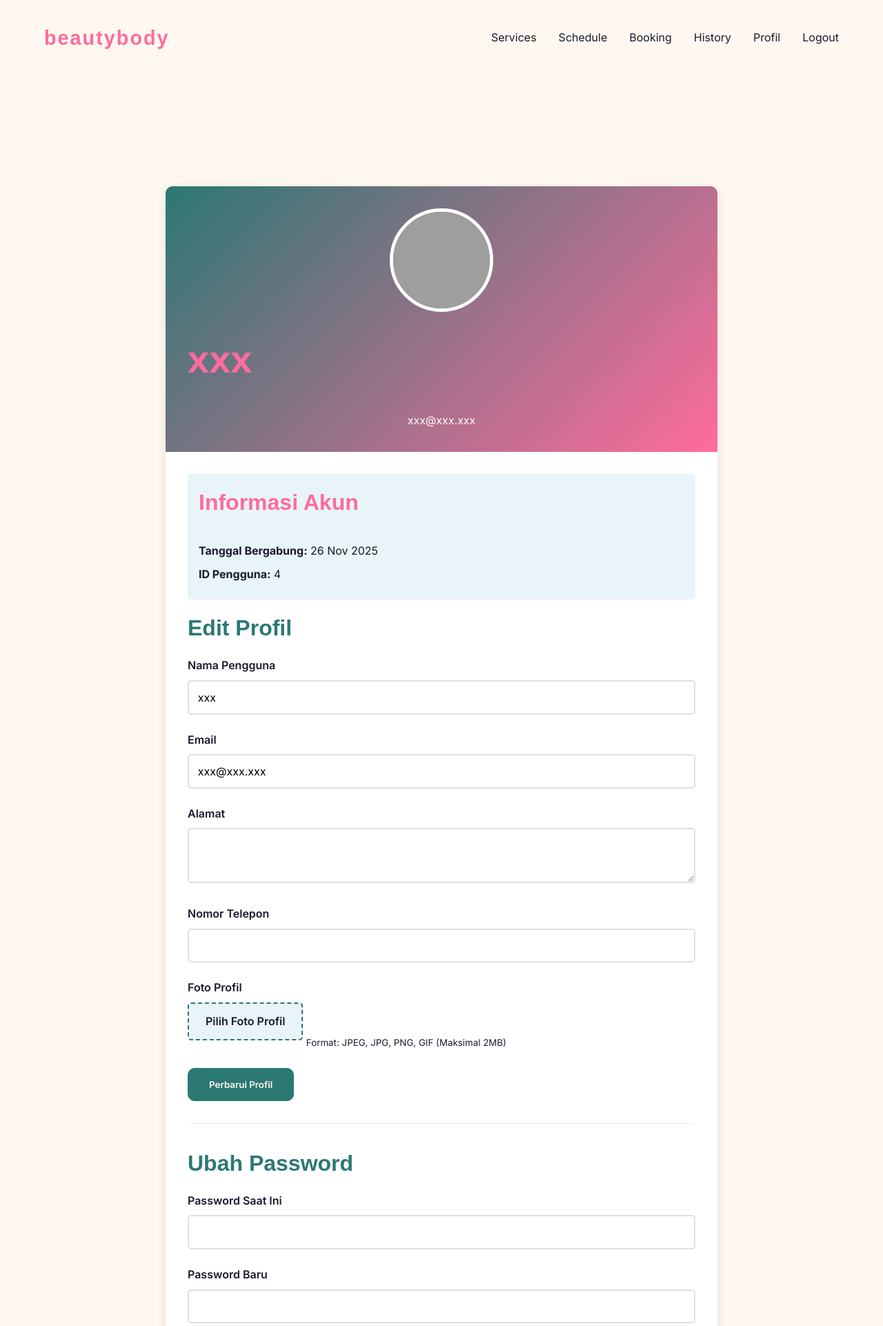
After one commit to cipluk4n/website_bodycare, a PHP site: page /profil_user.php in a window 1280 px wide. The commit adds this page. Shown: the top 1922 px of the page at 69% size. Run offline with PHP 8.4, Linux system fonts and the light colour scheme; a user stored in the database is signed in; data comes from the database, SQL or seed files in the repository; grey boxes are pictures that could not be loaded.

Commit message:
Add profile page

```diff
--- a/beautybody/beautybody/booking.php
+++ b/beautybody/beautybody/booking.php
@@ -315,6 +315,7 @@ function getAvailableTimeSlots($connection, $date, $treatment_id)
                 <a href="./booking.php" class="active">Booking</a>
                 <?php if (isset($_SESSION['email'])) { ?>
                     <a href="dashboard.php#history">History</a>
+                    <a href="profil_user.php">Profil</a>
                     <a href="./auth/logout.php">Logout</a>
                 <?php } else { ?>
                     <a href="./auth/register.php" class="nav-btn">Login / Register</a>
--- a/beautybody/beautybody/dashboard.php
+++ b/beautybody/beautybody/dashboard.php
@@ -23,6 +23,7 @@ session_start();
                 <a href="./booking.php">Booking</a>
                 <?php if (isset($_SESSION['email'])) { ?>
                     <a href="./history.php">History</a>
+                    <a href="profil_user.php">Profil</a>
                     <a href="./auth/logout.php">Logout</a>
                 <?php } else { ?>
                     <a href="./auth/register.php" class="nav-btn">Login / Register</a>
--- /dev/null
+++ b/beautybody/beautybody/profil_user.php
@@ -0,0 +1,475 @@
+<?php
+session_start();
+if (!isset($_SESSION['email'])) {
+    header('Location: ./auth/login.php');
+    exit();
+}
+
+include 'connection.php';
+
+// Get user info
+$user_email = $_SESSION['email'];
+$user_query = $connection->prepare("SELECT id, username, email, address, phone_number, profil_pic, created_at FROM users WHERE email = ?");
+$user_query->bind_param("s", $user_email);
+$user_query->execute();
+$user_result = $user_query->get_result();
+$user = $user_result->fetch_assoc();
+
+$error_message = "";
+$success_message = "";
+
+// Handle profile update
+if ($_SERVER['REQUEST_METHOD'] == 'POST' && isset($_POST['update_profile'])) {
+    $username = $_POST['username'];
+    $email = $_POST['email'];
+    $address = $_POST['address'];
+    $phone_number = $_POST['phone_number'];
+
+    // Handle profile picture upload
+    $profil_pic = $user['profil_pic']; // keep existing if no new upload
+
+    if (isset($_FILES['profil_pic']) && $_FILES['profil_pic']['error'] == 0) {
+        $allowed_types = ['image/jpeg', 'image/jpg', 'image/png', 'image/gif'];
+        $file_type = $_FILES['profil_pic']['type'];
+
+        if (in_array($file_type, $allowed_types)) {
+            // Create directory if not exists
+            if (!is_dir('./photo_profile')) {
+                mkdir('./photo_profile', 0777, true);
+            }
+
+            $file_extension = pathinfo($_FILES['profil_pic']['name'], PATHINFO_EXTENSION);
+            $new_filename = 'profile_' . $user['id'] . '_' . time() . '.' . $file_extension;
+            $upload_path = './photo_profile/' . $new_filename;
+
+            if (move_uploaded_file($_FILES['profil_pic']['tmp_name'], $upload_path)) {
+                // Delete old profile picture if exists
+                if (!empty($user['profil_pic']) && file_exists('./photo_profile/' . $user['profil_pic'])) {
+                    unlink('./photo_profile/' . $user['profil_pic']);
+                }
+                $profil_pic = $new_filename;
+            } else {
+                $error_message = "Gagal mengupload foto profil.";
+            }
+        } else {
+            $error_message = "Hanya file JPEG, JPG, PNG, dan GIF yang diizinkan.";
+        }
+    }
+
+    // Update user data
+    $update_query = $connection->prepare("UPDATE users SET username = ?, email = ?, address = ?, phone_number = ?, profil_pic = ? WHERE id = ?");
+    $update_query->bind_param("sssssi", $username, $email, $address, $phone_number, $profil_pic, $user['id']);
+
+    if ($update_query->execute()) {
+        $_SESSION['email'] = $email; // Update session email if changed
+        $success_message = "Profil berhasil diperbarui!";
+        // Refresh user data
+        $user_query->execute();
+        $user_result = $user_query->get_result();
+        $user = $user_result->fetch_assoc();
+    } else {
+        $error_message = "Terjadi kesalahan saat memperbarui profil.";
+    }
+}
+
+// Handle password change
+if ($_SERVER['REQUEST_METHOD'] == 'POST' && isset($_POST['change_password'])) {
+    $current_password = $_POST['current_password'];
+    $new_password = $_POST['new_password'];
+    $confirm_password = $_POST['confirm_password'];
+
+    // Verify current password
+    $verify_query = $connection->prepare("SELECT password FROM users WHERE id = ?");
+    $verify_query->bind_param("i", $user['id']);
+    $verify_query->execute();
+    $verify_result = $verify_query->get_result();
+    $user_data = $verify_result->fetch_assoc();
+
+    if (password_verify($current_password, $user_data['password'])) {
+        if ($new_password === $confirm_password) {
+            if (strlen($new_password) >= 6) {
+                $hashed_password = password_hash($new_password, PASSWORD_BCRYPT);
+                $password_query = $connection->prepare("UPDATE users SET password = ? WHERE id = ?");
+                $password_query->bind_param("si", $hashed_password, $user['id']);
+
+                if ($password_query->execute()) {
+                    $success_message = "Password berhasil diubah!";
+                } else {
+                    $error_message = "Terjadi kesalahan saat mengubah password.";
+                }
+            } else {
+                $error_message = "Password baru harus minimal 6 karakter.";
+            }
+        } else {
+            $error_message = "Password baru dan konfirmasi password tidak cocok.";
+        }
+    } else {
+        $error_message = "Password saat ini salah.";
+    }
+}
+
+// Handle account deletion
+if ($_SERVER['REQUEST_METHOD'] == 'POST' && isset($_POST['delete_account'])) {
+    $password = $_POST['delete_password'];
+
+    // Verify password
+    $verify_query = $connection->prepare("SELECT password FROM users WHERE id = ?");
+    $verify_query->bind_param("i", $user['id']);
+    $verify_query->execute();
+    $verify_result = $verify_query->get_result();
+    $user_data = $verify_result->fetch_assoc();
+
+    if (password_verify($password, $user_data['password'])) {
+        // Delete profile picture if exists
+        if (!empty($user['profil_pic']) && file_exists('./photo_profile/' . $user['profil_pic'])) {
+            unlink('./photo_profile/' . $user['profil_pic']);
+        }
+
+        // Delete user account
+        $delete_query = $connection->prepare("DELETE FROM users WHERE id = ?");
+        $delete_query->bind_param("i", $user['id']);
+
+        if ($delete_query->execute()) {
+            session_destroy();
+            header('Location: ./auth/login.php');
+            exit();
+        } else {
+            $error_message = "Terjadi kesalahan saat menghapus akun.";
+        }
+    } else {
+        $error_message = "Password salah. Akun tidak dapat dihapus.";
+    }
+}
+?>
+
+<!DOCTYPE html>
+<html lang="id">
+<head>
+    <meta charset="UTF-8">
+    <meta name="viewport" content="width=device-width, initial-scale=1.0">
+    <title>Profil User | beautybody</title>
+    <link rel="stylesheet" href="css/style.css">
+    <style>
+        .profile-container {
+            max-width: 800px;
+            margin: 2rem auto;
+            background: white;
+            border-radius: 10px;
+            box-shadow: 0 4px 15px rgba(0, 0, 0, 0.1);
+            overflow: hidden;
+        }
+
+        .profile-header {
+            background: linear-gradient(135deg, var(--primary-color), var(--accent-color));
+            color: white;
+            padding: 2rem;
+            text-align: center;
+        }
+
+        .profile-picture {
+            width: 150px;
+            height: 150px;
+            border-radius: 50%;
+            object-fit: cover;
+            border: 5px solid white;
+            margin-bottom: 1rem;
+        }
+
+        .profile-content {
+            padding: 2rem;
+        }
+
+        .form-section {
+            margin-bottom: 2rem;
+            padding-bottom: 2rem;
+            border-bottom: 1px solid #eee;
+        }
+
+        .form-section:last-child {
+            border-bottom: none;
+        }
+
+        .form-section h3 {
+            color: var(--primary-color);
+            margin-bottom: 1rem;
+        }
+
+        .form-group {
+            margin-bottom: 1.5rem;
+        }
+
+        .form-group label {
+            display: block;
+            margin-bottom: 0.5rem;
+            font-weight: 600;
+            color: var(--text-color);
+        }
+
+        .form-group input,
+        .form-group textarea {
+            width: 100%;
+            padding: 0.8rem;
+            border: 2px solid #e0e0e0;
+            border-radius: 5px;
+            font-size: 1rem;
+            transition: border-color 0.3s;
+        }
+
+        .form-group input:focus,
+        .form-group textarea:focus {
+            outline: none;
+            border-color: var(--primary-color);
+        }
+
+        .form-group textarea {
+            resize: vertical;
+            min-height: 80px;
+        }
+
+        .file-input-wrapper {
+            position: relative;
+            overflow: hidden;
+            display: inline-block;
+        }
+
+        .file-input-wrapper input[type=file] {
+            position: absolute;
+            left: 0;
+            top: 0;
+            opacity: 0;
+            cursor: pointer;
+        }
+
+        .file-input-label {
+            display: inline-block;
+            padding: 0.8rem 1.5rem;
+            background: var(--secondary-bg);
+            border: 2px dashed var(--primary-color);
+            border-radius: 5px;
+            cursor: pointer;
+            transition: all 0.3s;
+        }
+
+        .file-input-label:hover {
+            background: var(--primary-color);
+            color: white;
+        }
+
+        .alert {
+            padding: 1rem;
+            margin-bottom: 1rem;
+            border-radius: 5px;
+        }
+
+        .alert-error {
+            background: #f8d7da;
+            color: #721c24;
+            border: 1px solid #f5c6cb;
+        }
+
+        .alert-success {
+            background: #d4edda;
+            color: #155724;
+            border: 1px solid #c3e6cb;
+        }
+
+        .btn-danger {
+            background: #dc3545;
+            color: white;
+            border: none;
+        }
+
+        .btn-danger:hover {
+            background: #c82333;
+        }
+
+        .account-info {
+            background: var(--secondary-bg);
+            padding: 1rem;
+            border-radius: 5px;
+            margin-bottom: 1rem;
+        }
+
+        .account-info p {
+            margin: 0.5rem 0;
+            color: var(--text-color);
+        }
+
+        @media (max-width: 768px) {
+            .profile-container {
+                margin: 1rem;
+            }
+
+            .profile-header {
+                padding: 1.5rem;
+            }
+
+            .profile-picture {
+                width: 120px;
+                height: 120px;
+            }
+        }
+    </style>
+</head>
+<body>
+    <header id="main-header">
+        <div class="container">
+            <h1 class="logo">beautybody</h1>
+            <nav>
+                <a href="dashboard.php#services">Services</a>
+                <a href="dashboard.php#schedule">Schedule</a>
+                <a href="./booking.php">Booking</a>
+                <?php if (isset($_SESSION['email'])) { ?>
+                    <a href="./history.php">History</a>
+                    <a href="profil_user.php" class="active">Profil</a>
+                    <a href="./auth/logout.php">Logout</a>
+                <?php } else { ?>
+                    <a href="./auth/register.php" class="nav-btn">Login / Register</a>
+                <?php } ?>
+            </nav>
+        </div>
+    </header>
+
+    <main>
+        <section class="section-padded">
+            <div class="container">
+                <div class="profile-container">
+                    <div class="profile-header">
+                        <img src="<?php echo !empty($user['profil_pic']) ? './photo_profile/' . $user['profil_pic'] : './photo/profile_placeholder.jpg'; ?>"
+                             alt="Profile Picture" class="profile-picture">
+                        <h2><?php echo htmlspecialchars($user['username']); ?></h2>
+                        <p><?php echo htmlspecialchars($user['email']); ?></p>
+                    </div>
+
+                    <div class="profile-content">
+                        <?php if ($error_message): ?>
+                            <div class="alert alert-error"><?php echo $error_message; ?></div>
+                        <?php endif; ?>
+
+                        <?php if ($success_message): ?>
+                            <div class="alert alert-success"><?php echo $success_message; ?></div>
+                        <?php endif; ?>
+
+                        <!-- Account Information -->
+                        <div class="account-info">
+                            <h3>Informasi Akun</h3>
+                            <p><strong>Tanggal Bergabung:</strong> <?php echo date('d M Y', strtotime($user['created_at'])); ?></p>
+                            <p><strong>ID Pengguna:</strong> <?php echo $user['id']; ?></p>
+                        </div>
+
+                        <!-- Edit Profile Form -->
+                        <div class="form-section">
+                            <h3>Edit Profil</h3>
+                            <form method="POST" action="" enctype="multipart/form-data">
+                                <div class="form-group">
+                                    <label for="username">Nama Pengguna</label>
+                                    <input type="text" id="username" name="username" value="<?php echo htmlspecialchars($user['username']); ?>" required>
+                                </div>
+
+                                <div class="form-group">
+                                    <label for="email">Email</label>
+                                    <input type="email" id="email" name="email" value="<?php echo htmlspecialchars($user['email']); ?>" required>
+                                </div>
+
+                                <div class="form-group">
+                                    <label for="address">Alamat</label>
+                                    <textarea id="address" name="address"><?php echo htmlspecialchars($user['address']); ?></textarea>
+                                </div>
+
+                                <div class="form-group">
+                                    <label for="phone_number">Nomor Telepon</label>
+                                    <input type="text" id="phone_number" name="phone_number" value="<?php echo htmlspecialchars($user['phone_number']); ?>">
+                                </div>
+
+                                <div class="form-group">
+                                    <label>Foto Profil</label>
+                                    <div class="file-input-wrapper">
+                                        <input type="file" id="profil_pic" name="profil_pic" accept="image/jpeg,image/jpg,image/png,image/gif">
+                                        <label for="profil_pic" class="file-input-label">Pilih Foto Profil</label>
+                                    </div>
+                                    <small>Format: JPEG, JPG, PNG, GIF (Maksimal 2MB)</small>
+                                </div>
+
+                                <button type="submit" name="update_profile" class="btn btn-primary">Perbarui Profil</button>
+                            </form>
+                        </div>
+
+                        <!-- Change Password Form -->
+                        <div class="form-section">
+                            <h3>Ubah Password</h3>
+                            <form method="POST" action="">
+                                <div class="form-group">
+                                    <label for="current_password">Password Saat Ini</label>
+                                    <input type="password" id="current_password" name="current_password" required>
+                                </div>
+
+                                <div class="form-group">
+                                    <label for="new_password">Password Baru</label>
+                                    <input type="password" id="new_password" name="new_password" required>
+                                </div>
+
+                                <div class="form-group">
+                                    <label for="confirm_password">Konfirmasi Password Baru</label>
+                                    <input type="password" id="confirm_password" name="confirm_password" required>
+                                </div>
+
+                                <button type="submit" name="change_password" class="btn btn-secondary">Ubah Password</button>
+                            </form>
+                        </div>
+
+                        <!-- Delete Account Form -->
+                        <div class="form-section">
+                            <h3>Hapus Akun</h3>
+                            <p style="color: #dc3545; margin-bottom: 1rem;">
+                                <strong>Peringatan:</strong> Tindakan ini tidak dapat dibatalkan. Semua data Anda akan dihapus secara permanen.
+                            </p>
+                            <form method="POST" action="" onsubmit="return confirm('Apakah Anda yakin ingin menghapus akun? Tindakan ini tidak dapat dibatalkan!');">
+                                <div class="form-group">
+                                    <label for="delete_password">Masukkan Password Anda untuk Konfirmasi</label>
+                                    <input type="password" id="delete_password" name="delete_password" required>
+                                </div>
+
+                                <button type="submit" name="delete_account" class="btn btn-danger">Hapus Akun Permanen</button>
+                            </form>
+                        </div>
+                    </div>
+                </div>
+            </div>
+        </section>
+    </main>
+
+    <footer>
+        <div class="container">
+            <p>Copyright &copy; 2025 BEAUTYBODY, Inc.</p>
+        </div>
+    </footer>
+
+    <script>
+        // Preview image before upload
+        document.getElementById('profil_pic').addEventListener('change', function(e) {
+            const file = e.target.files[0];
+            if (file) {
+                const reader = new FileReader();
+                reader.onload = function(e) {
+                    document.querySelector('.profile-picture').src = e.target.result;
+                }
+                reader.readAsDataURL(file);
+            }
+        });
+
+        // Form validation
+        document.querySelectorAll('form').forEach(form => {
+            form.addEventListener('submit', function(e) {
+                const passwordInputs = this.querySelectorAll('input[type="password"]');
+                passwordInputs.forEach(input => {
+                    if (input.value.length > 0 && input.value.length < 6) {
+                        e.preventDefault();
+                        alert('Password harus minimal 6 karakter.');
+                        return;
+                    }
+                });
+            });
+        });
+    </script>
+</body>
+</html>
```
Also changed, not shown: beautybody/beautybody/history.php (+13 -9 lines).
